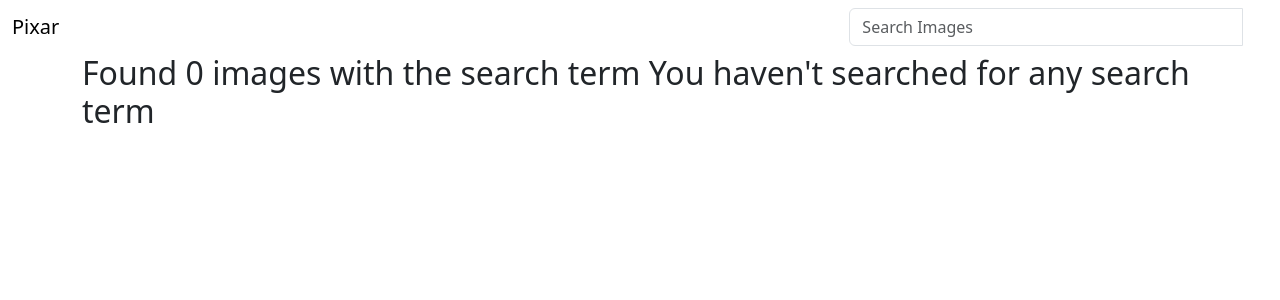
After one commit to Kwathuta/pixar-gallery, a Django app: page /search/ in a window 1280 px wide. The commit adds this page. Shown: the top 300 px of the page. Run offline with Django 4.2, Linux system fonts and the light colour scheme; some libraries are stand-ins or nearby versions.

Commit message:
adding search functionality

```diff
--- a/gallery/models.py
+++ b/gallery/models.py
@@ -57,3 +57,8 @@ class Image(models.Model):
     def get_image_by_location(cls, location):
         image = cls.objects.filter(location__icontains=location)
         return image
+
+    @classmethod
+    def search_by_name(cls, search_term):
+        images = cls.objects.filter(name__icontains=search_term)
+        return images
--- a/gallery/templates/navbar.html
+++ b/gallery/templates/navbar.html
@@ -21,8 +21,8 @@
               <input
                 type="text"
                 class="form-control"
-                placeholder="Search Article"
-                name="article"
+                placeholder="Search Images"
+                name="image"
               />
               <div class="input-group-btn">
                 <button class="btn btn-default" type="submit">
--- /dev/null
+++ b/gallery/templates/search.html
@@ -0,0 +1,19 @@
+{%extends 'base.html'%} {% block content %}
+<div class="container">
+  <div class="row">
+    {% if images%}
+    <h2>Found {{ images|length }} of searched term {{message}}</h2>
+    {% else %}
+    <h2>Found 0 images with the search term {{message}}</h2>
+    {% endif %}
+  </div>
+
+  <div class="row">
+    {% if images %} {% for image in images %}
+    <div class="col-sm-6 col-md-3">
+      <h1>{{image.name}}</h1>
+    </div>
+    {% endfor %} {% endif %}
+  </div>
+</div>
+{% endblock %}
--- a/gallery/urls.py
+++ b/gallery/urls.py
@@ -5,6 +5,7 @@ from django.conf.urls.static import static
 
 urlpatterns = [
     path('', views.gallery, name='gallery'),
+    path('search/', views.search_images, name="search_images"),
 ]
 if settings.DEBUG:
     urlpatterns += static(settings.MEDIA_URL,
--- a/gallery/views.py
+++ b/gallery/views.py
@@ -12,3 +12,15 @@ def gallery(request):
     except ObjectDoesNotExist:
         raise Http404()
     return render(request, 'gallery.html', {'image': images})
+
+
+def search_images(request):
+    if 'image' in request.GET and request.GET['image']:
+        search_term = request.GET.get('image')
+        searched_images = Image.search_by_name(search_term)
+        message = f'{search_term}'
+
+        return render(request, 'search.html', {'message': message, 'images': searched_images})
+    else:
+        message = "You haven't searched for any search term"
+        return render(request, 'search.html', {'message': message})
```
Also changed, not shown: gallery/trendy-block-quote-modern-template_1035-18965.jpg (deleted).
